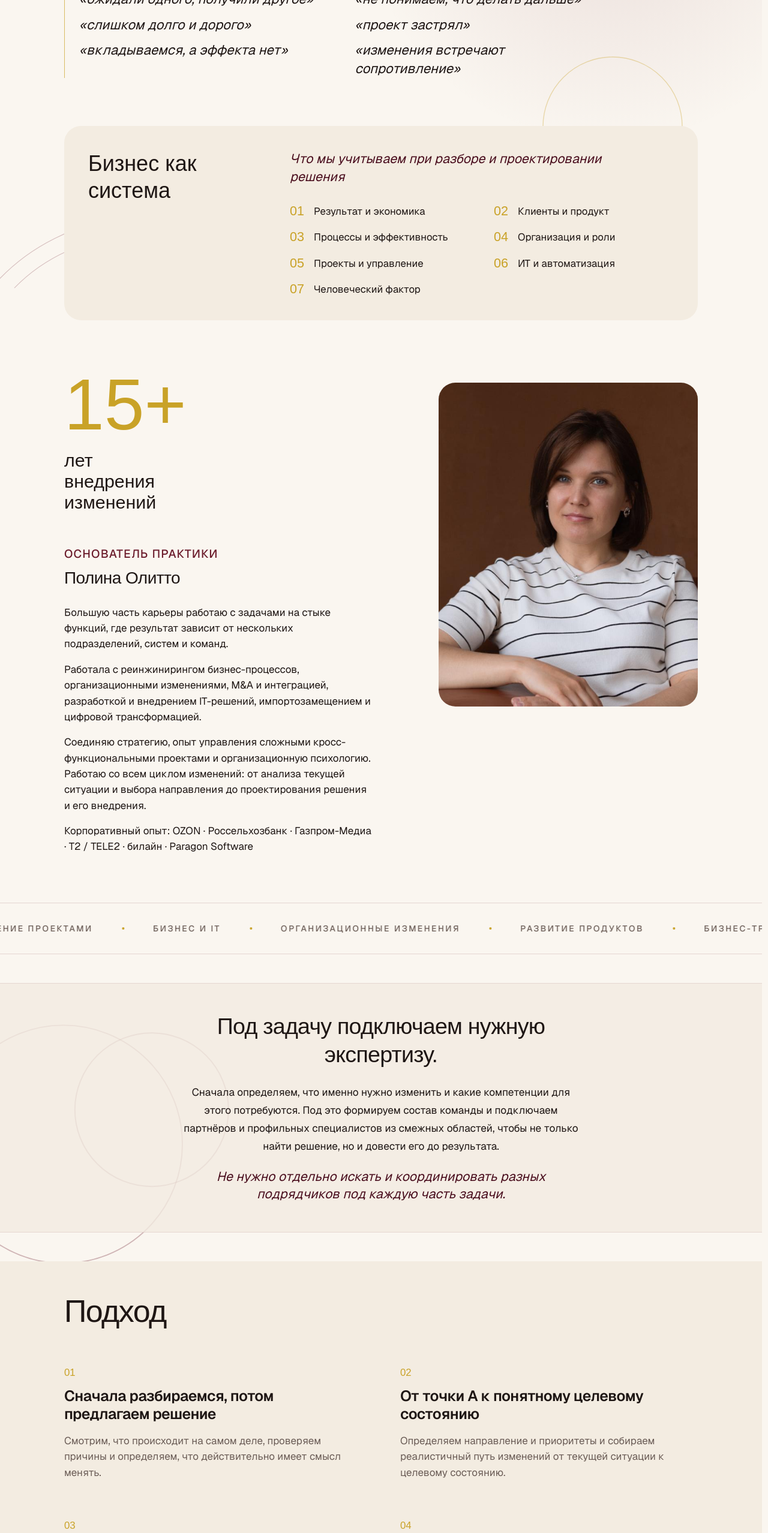
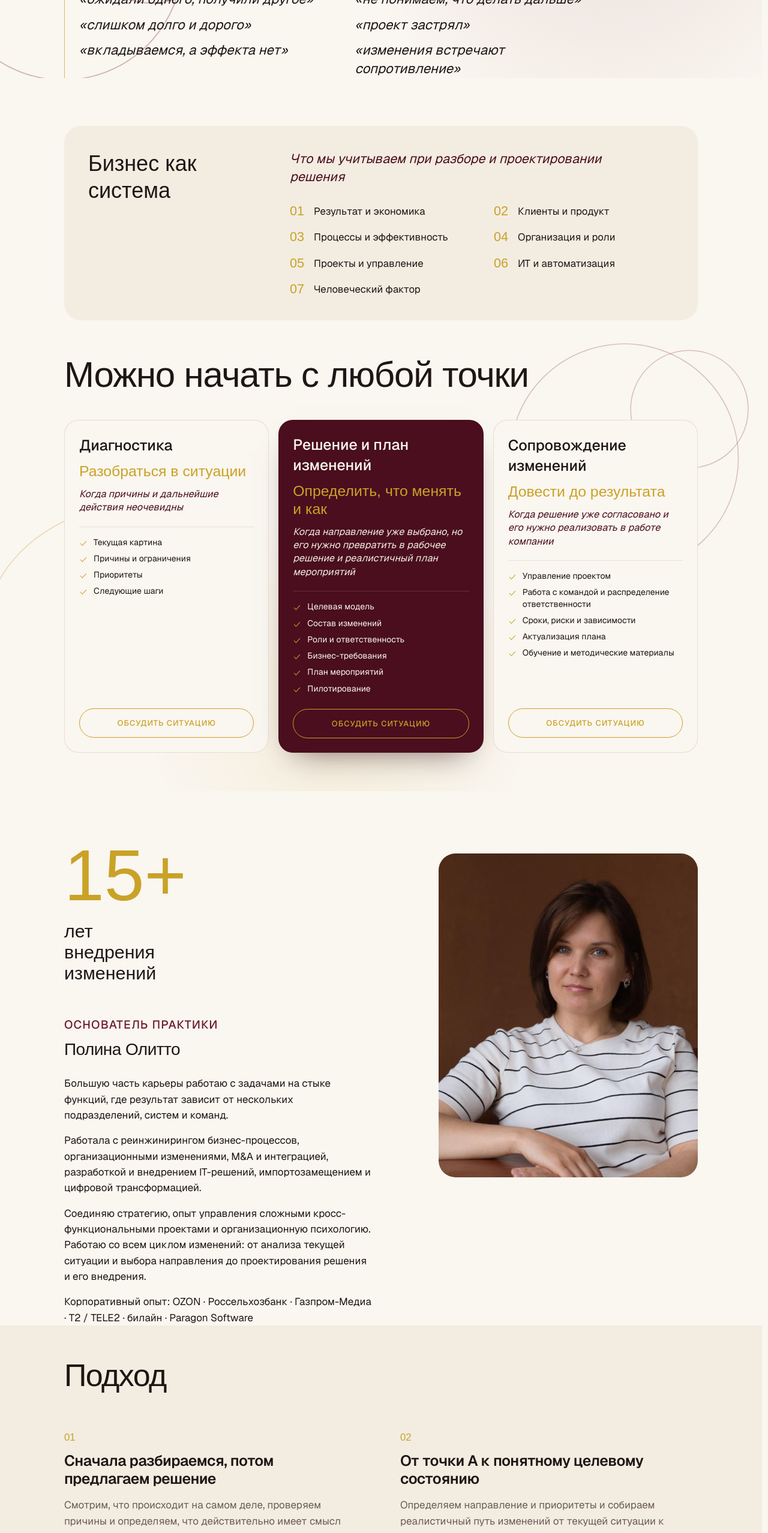
Before and after one commit to Sladenki/premium-psychology, a Next.js app: page / in a window 1280 px wide. Shown: the part 1200-3756 px from the top of the page at 60% size. Built offline with nearby package versions, Linux system fonts and the light colour scheme; a web font is replaced by a local one.

Commit message:
upd blocks flow

```diff
--- a/app/page.tsx
+++ b/app/page.tsx
@@ -1,5 +1,10 @@
 import { Header } from "@/components/layout/header";
-import { About } from "@/components/sections/about";
+import {
+  AboutFounder,
+  AboutPartners,
+  AboutSituations,
+  AboutSystem,
+} from "@/components/sections/about";
 import { Cases } from "@/components/sections/cases";
 import { ContactForm } from "@/components/sections/contact";
 import { Faq } from "@/components/sections/faq";
@@ -14,12 +19,15 @@ export default function Home() {
       <Header />
       <main>
         <Hero />
-        <About />
+        <AboutSituations />
+        <AboutSystem />
+        <Pricing />
+        <AboutFounder />
         <Process />
-        <Pricing />
+        <AboutPartners />
         <Cases />
+        <Faq />
         <ContactForm />
-        <Faq />
       </main>
       <Footer />
     </>
--- a/components/sections/about.tsx
+++ b/components/sections/about.tsx
@@ -89,7 +89,7 @@ function LogoMarquee() {
   );
 }
 
-export function About() {
+export function AboutSituations() {
   return (
     <section id="practice" className="relative overflow-hidden bg-cream-50 pt-10 pb-0 sm:pt-16 lg:pt-20">
       <Atmosphere variant="practice" />
@@ -113,8 +113,16 @@ export function About() {
             </ul>
           </FadeIn>
         </div>
+      </div>
+    </section>
+  );
+}
 
-        <div className="mt-12 rounded-[1.35rem] bg-cream-100 px-5 py-7 sm:mt-20 sm:rounded-[1.75rem] sm:px-10 sm:py-10">
+export function AboutSystem() {
+  return (
+    <section className="relative overflow-hidden bg-cream-50 pt-12 pb-0 sm:pt-20">
+      <div className="relative z-10 mx-auto w-full max-w-[1120px] px-5 sm:px-8">
+        <div className="rounded-[1.35rem] bg-cream-100 px-5 py-7 sm:rounded-[1.75rem] sm:px-10 sm:py-10">
           <div className="grid gap-8 lg:grid-cols-[18rem_1fr] lg:gap-12">
             <h3 className="font-serif text-[1.75rem] leading-tight text-ink-900 sm:text-[2.25rem]">
               {about.behindLabel}
@@ -136,8 +144,16 @@ export function About() {
             </div>
           </div>
         </div>
+      </div>
+    </section>
+  );
+}
 
-        <div className="mt-16 grid items-start gap-12 sm:mt-20 lg:grid-cols-[1.05fr_0.95fr] lg:gap-20">
+export function AboutFounder() {
+  return (
+    <section className="relative overflow-hidden bg-cream-50 pt-16 pb-0 sm:pt-20">
+      <div className="relative z-10 mx-auto w-full max-w-[1120px] px-5 sm:px-8">
+        <div className="grid items-start gap-12 lg:grid-cols-[1.05fr_0.95fr] lg:gap-20">
           <div className="max-w-[36rem]">
             <div>
               <p
@@ -175,7 +191,13 @@ export function About() {
           />
         </div>
       </div>
+    </section>
+  );
+}
 
+export function AboutPartners() {
+  return (
+    <section className="relative overflow-hidden bg-cream-50 pb-0">
       <LogoMarquee />
 
       <div className="relative z-10 my-10 border-y border-wine-700/10 bg-cream-100/80 py-10 sm:my-12 sm:py-12">
@@ -194,3 +216,15 @@ export function About() {
     </section>
   );
 }
+
+/** @deprecated Prefer the split About* sections; kept for compatibility. */
+export function About() {
+  return (
+    <>
+      <AboutSituations />
+      <AboutSystem />
+      <AboutFounder />
+      <AboutPartners />
+    </>
+  );
+}
```
